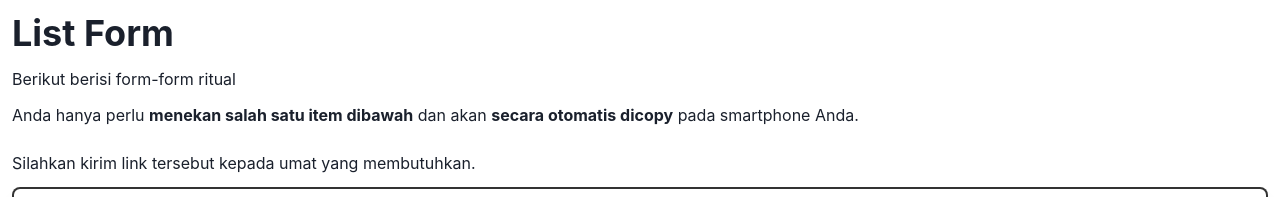
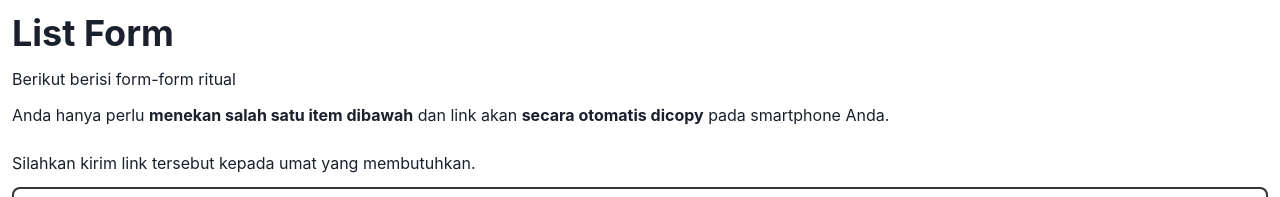
Before and after one commit to rully-saputra15/form-ritual-bdi, a React (Vite) app: page / in a window 1280 px wide. Shown: the top 197 px of the page. Built offline with nearby package versions, Linux system fonts and the light colour scheme.

Commit message:
refactor: instruction on dashboard page

```diff
--- a/src/pages/dashboard/components/DashboardPage.tsx
+++ b/src/pages/dashboard/components/DashboardPage.tsx
@@ -11,7 +11,7 @@ const DashboardPage: FC<DashboardPageProps> = () => {
     <VStack alignItems="flex-start" m={3} spacing={3}>
       <Heading fontSize="4xl">List Form</Heading>
       <Text>Berikut berisi form-form ritual</Text>
-      <Text>Anda hanya perlu <b>menekan salah satu item dibawah</b> dan akan <b>secara otomatis dicopy</b> pada smartphone Anda.</Text>
+      <Text>Anda hanya perlu <b>menekan salah satu item dibawah</b> dan link akan <b>secara otomatis dicopy</b> pada smartphone Anda.</Text>
       <Text mt={3}>Silahkan kirim link tersebut kepada umat yang membutuhkan.</Text>
       <CardOnlyTitle title="Gojukai" />
       <CardOnlyTitle title="Pemberkahan Nikah" />
```
